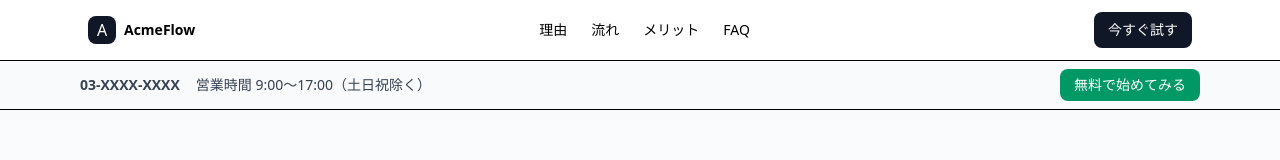
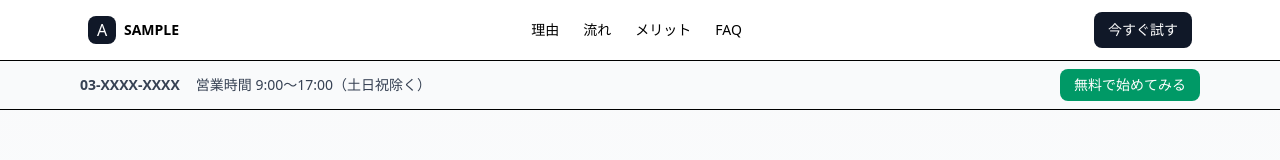
Before and after one commit to pp-no/portfolio, a Next.js app: page /lp in a window 1280 px wide. Shown: the top 160 px of the page. Built offline with nearby package versions, Linux system fonts and the light colour scheme.

Commit message:
【ポートフォリオ】TOPへ戻るボタン追加。ヘッダーテキスト修正。

```diff
--- a/app/(marketing)/layout.tsx
+++ b/app/(marketing)/layout.tsx
@@ -10,7 +10,7 @@ export default function MarketingLayout({ children }: { children: React.ReactNod
 						<span className="inline-flex h-7 w-7 items-center justify-center rounded-lg bg-gray-900 text-white">
 							A
 						</span>
-						<span className="text-sm font-semibold">AcmeFlow</span>
+						<span className="text-sm font-semibold">SAMPLE</span>
 					</div>
 					<nav className="hidden gap-6 text-sm sm:flex">
 						<a href="/lp#reasons" className="hover:text-gray-600">
--- a/app/(marketing)/lp/page.tsx
+++ b/app/(marketing)/lp/page.tsx
@@ -46,6 +46,14 @@ export default function Page() {
 			<LogosSection />
 			<FaqSection />
 			<ContactCtaSection />
+			<div className="text-center">
+				<a
+					href="./"
+					className="rounded-lg bg-gray-900 px-3.5 py-2 text-sm font-medium text-white hover:bg-black"
+				>
+					TOPへ戻る
+				</a>
+			</div>
 		</main>
 	);
 }
```
